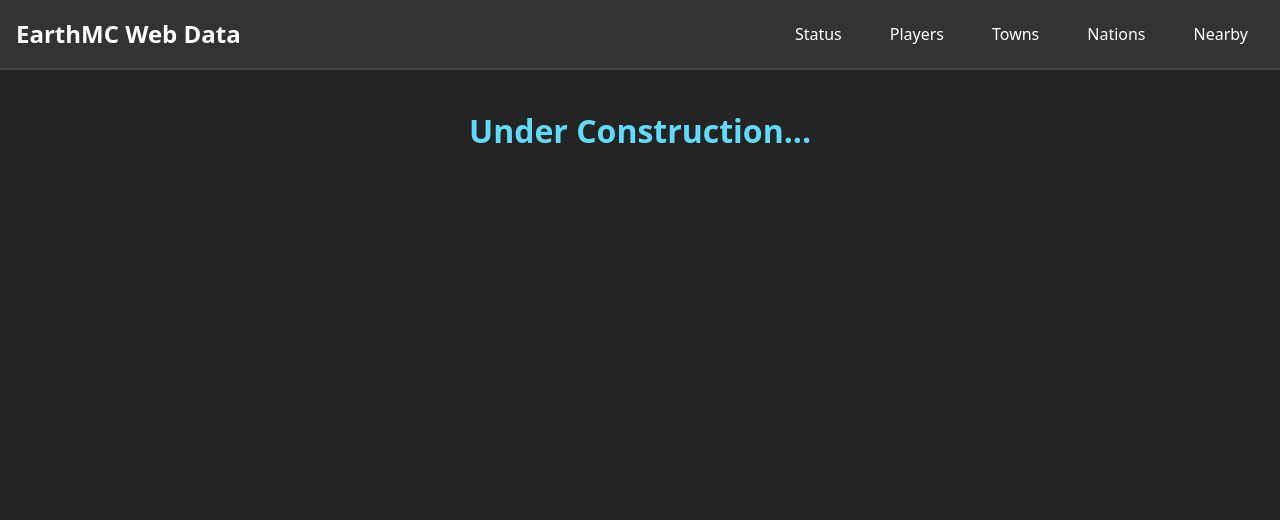
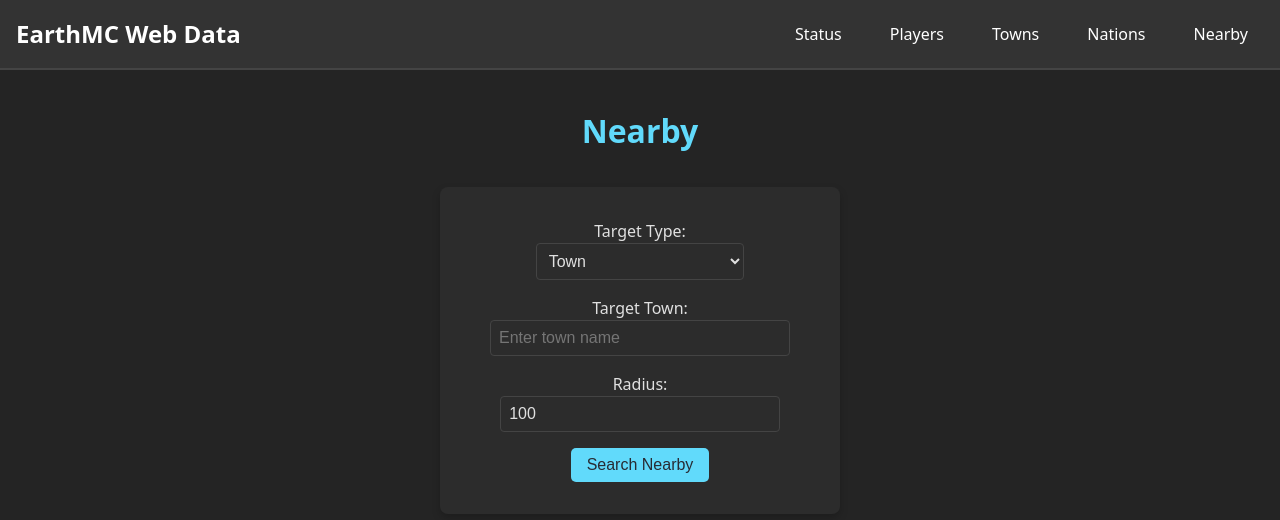
Before and after one commit to MrWinRock/earthmc-web-data, a React (Vite) app: page /earthmc-web-data/nearby in a window 1280 px wide. Shown: the top 520 px of the page. Built offline with nearby package versions, Linux system fonts and the light colour scheme.

Commit message:
add nearby search, update form container css

```diff
--- a/src/components/Components.css
+++ b/src/components/Components.css
@@ -228,3 +228,46 @@
     color: red;
     margin-top: 1rem;
 }
+
+.form-container {
+    display: flex;
+    flex-direction: column;
+    align-items: center;
+    justify-content: center;
+    gap: 1rem;
+    margin: 0 auto;
+    margin-bottom: 1rem;
+    padding: 2rem;
+    max-width: 400px;
+    background-color: #2c2c2c;
+    border-radius: 8px;
+    box-shadow: 0 4px 8px rgba(0, 0, 0, 0.2);
+    text-align: center;
+}
+
+.form-label {
+    font-size: 1rem;
+    color: #e0e0e0;
+}
+
+.form-input {
+    padding: 0.5rem;
+    font-size: 1rem;
+    border: 1px solid #444;
+    border-radius: 4px;
+    background-color: #2c2c2c;
+    color: #e0e0e0;
+    width: 100%;
+    max-width: 300px;
+}
+
+.coordinate-inputs {
+    display: flex;
+    gap: 1rem;
+}
+
+.error-text {
+    color: red;
+    font-size: 1rem;
+    margin-top: 1rem;
+}
--- a/src/components/nations/Nations.tsx
+++ b/src/components/nations/Nations.tsx
@@ -115,14 +115,17 @@
     return (
         <div className="data-container">
             <h1>Nations</h1>
-            <form onSubmit={handleSearch} className="search-form">
+            <form onSubmit={handleSearch} className="form-container">
+                <label className="form-label">
+                    Search Nation:
                     <input
                         type="text"
                         value={searchQuery}
                         onChange={(e) => setSearchQuery(e.target.value)}
                         placeholder="Enter nation name or UUID"
-                    className="search-input"
+                        className="form-input"
                     />
+                </label>
                 <button type="submit" className="button" disabled={loadingSearch}>
                     {loadingSearch ? 'Searching...' : 'Search Nation'}
                 </button>
--- a/src/components/nearby/Nearby.tsx
+++ b/src/components/nearby/Nearby.tsx
@@ -1,9 +1,160 @@
+import { useState } from 'react';
+import axios from 'axios';
+import './../Components.css';
+import { PROXY_API_URL } from '../../config';
+
+interface NearbyQuery {
+    target_type: 'TOWN' | 'COORDINATE';
+    target: string | [number, number];
+    search_type: 'TOWN';
+    radius: number;
+}
+
+interface NearbyResult {
+    name: string;
+    uuid: string;
+}
+
 const Nearby = () => {
+    const [targetType, setTargetType] = useState<'TOWN' | 'COORDINATE'>('TOWN');
+    const [target, setTarget] = useState<string | [number, number]>(''); // Unified target state
+    const [radius, setRadius] = useState<number>(100);
+    const [results, setResults] = useState<NearbyResult[][] | null>(null);
+    const [loading, setLoading] = useState(false);
+    const [error, setError] = useState<string | null>(null);
+
+    const handleSearch = async () => {
+        setLoading(true);
+        setError(null);
+        setResults(null);
+
+        const query: NearbyQuery = {
+            target_type: targetType,
+            target,
+            search_type: 'TOWN',
+            radius,
+        };
+
+        try {
+            const response = await axios.post<NearbyResult[][]>(`${PROXY_API_URL}/nearby`, {
+                query: [query],
+            });
+            setResults(response.data);
+        } catch (err: unknown) {
+            if (axios.isAxiosError(err)) {
+                setError(`Failed to fetch nearby data: ${err.message}`);
+            } else {
+                setError('Failed to fetch nearby data. Please check your input and try again.');
+            }
+        } finally {
+            setLoading(false);
+        }
+    };
+
+    const getResultsHeader = () => {
+        if (targetType === 'TOWN' && typeof target === 'string' && target.trim()) {
+            return `Nearby of ${target}`;
+        } else if (targetType === 'COORDINATE' && Array.isArray(target)) {
+            return `Nearby of (${target[0]}, ${target[1]})`;
+        }
+        return 'Nearby Results';
+    };
+
     return (
         <div className="data-container">
-            <h1>Under Construction...</h1>
+            <h1>Nearby</h1>
+            <div className="form-container">
+                <label className="form-label">
+                    Target Type:
+                    <select
+                        value={targetType}
+                        onChange={(e) => {
+                            setTargetType(e.target.value as 'TOWN' | 'COORDINATE');
+                            setTarget(e.target.value === 'TOWN' ? '' : [0, 0]); // Reset target based on type
+                        }}
+                        className="form-input"
+                    >
+                        <option value="TOWN">Town</option>
+                        <option value="COORDINATE">Coordinate</option>
+                    </select>
+                </label>
+                {targetType === 'TOWN' ? (
+                    <label className="form-label">
+                        Target Town:
+                        <input
+                            type="text"
+                            value={target as string}
+                            onChange={(e) => setTarget(e.target.value)}
+                            placeholder="Enter town name"
+                            className="form-input"
+                        />
+                    </label>
+                ) : (
+                    <div className="coordinate-inputs">
+                        <label className="form-label">
+                            X Coordinate:
+                            <input
+                                type="number"
+                                value={(target as [number, number])[0]}
+                                onChange={(e) =>
+                                    setTarget([Number(e.target.value), (target as [number, number])[1]])
+                                }
+                                placeholder="Enter X"
+                                className="form-input"
+                            />
+                        </label>
+                        <label className="form-label">
+                            Z Coordinate:
+                            <input
+                                type="number"
+                                value={(target as [number, number])[1]}
+                                onChange={(e) =>
+                                    setTarget([(target as [number, number])[0], Number(e.target.value)])
+                                }
+                                placeholder="Enter Z"
+                                className="form-input"
+                            />
+                        </label>
+                    </div>
+                )}
+                <label className="form-label">
+                    Radius:
+                    <input
+                        type="number"
+                        value={radius}
+                        onChange={(e) => setRadius(Number(e.target.value))}
+                        placeholder="Enter radius"
+                        className="form-input"
+                    />
+                </label>
+                <button onClick={handleSearch} className="button" disabled={loading}>
+                    {loading ? 'Searching...' : 'Search Nearby'}
+                </button>
+            </div>
+            {loading && <p>Loading nearby data...</p>}
+            {error && <p className="error-text">{error}</p>}
+            {results && (
+                <div className="data-display">
+                    <h2>{getResultsHeader()}</h2>
+                    {results.length > 0 ? (
+                        results.map((group, index) => (
+                            <div key={index} className="result-group">
+                                <ul>
+                                    {group.map((item) => (
+                                        <li key={item.uuid}>
+                                            {item.name} ({item.uuid})
+                                        </li>
+                                    ))}
+                                </ul>
+                            </div>
+                        ))
+                    ) : (
+                        <p>No results found.</p>
+                    )}
+                </div>
+            )}
         </div>
     );
-}
+};
 
 export default Nearby;
--- a/src/components/player/Players.tsx
+++ b/src/components/player/Players.tsx
@@ -131,14 +131,17 @@
     return (
         <div className="data-container">
             <h1>Players</h1>
-            <form onSubmit={handleSearch} className="search-form">
-                <input
-                    type="text"
-                    value={searchQuery}
-                    onChange={(e) => setSearchQuery(e.target.value)}
-                    placeholder="Enter player name or UUID to search"
-                    className="search-input"
-                />
+            <form onSubmit={handleSearch} className="form-container">
+                <label className="form-label">
+                    Search Player:
+                    <input
+                        type="text"
+                        value={searchQuery}
+                        onChange={(e) => setSearchQuery(e.target.value)}
+                        placeholder="Enter player name or UUID"
+                        className="form-input"
+                    />
+                </label>
                 <button type="submit" className="button" disabled={loadingSearch}>
                     {loadingSearch ? 'Searching...' : 'Search Player'}
                 </button>
--- a/src/components/towns/Towns.tsx
+++ b/src/components/towns/Towns.tsx
@@ -113,14 +113,17 @@
     return (
         <div className="data-container">
             <h1>Towns</h1>
-            <form onSubmit={handleSearch} className="search-form">
+            <form onSubmit={handleSearch} className="form-container">
+                <label className="form-label">
+                    Search Town:
                     <input
                         type="text"
                         value={searchQuery}
                         onChange={(e) => setSearchQuery(e.target.value)}
                         placeholder="Enter town name or UUID"
-                    className="search-input"
+                        className="form-input"
                     />
+                </label>
                 <button type="submit" className="button" disabled={loadingSearch}>
                     {loadingSearch ? 'Searching...' : 'Search Town'}
                 </button>
```
Lines whose indentation alone changed are shown as unchanged.
